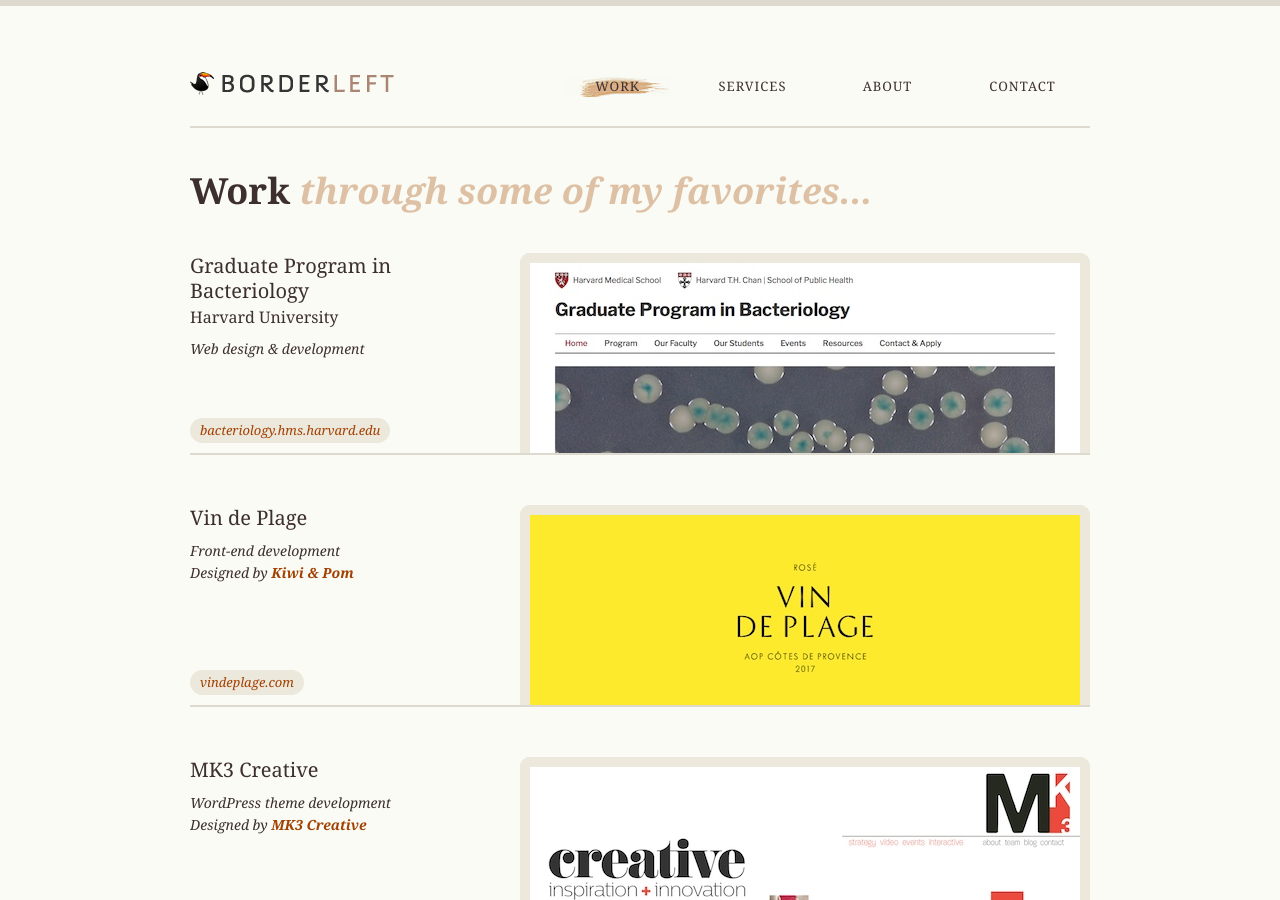
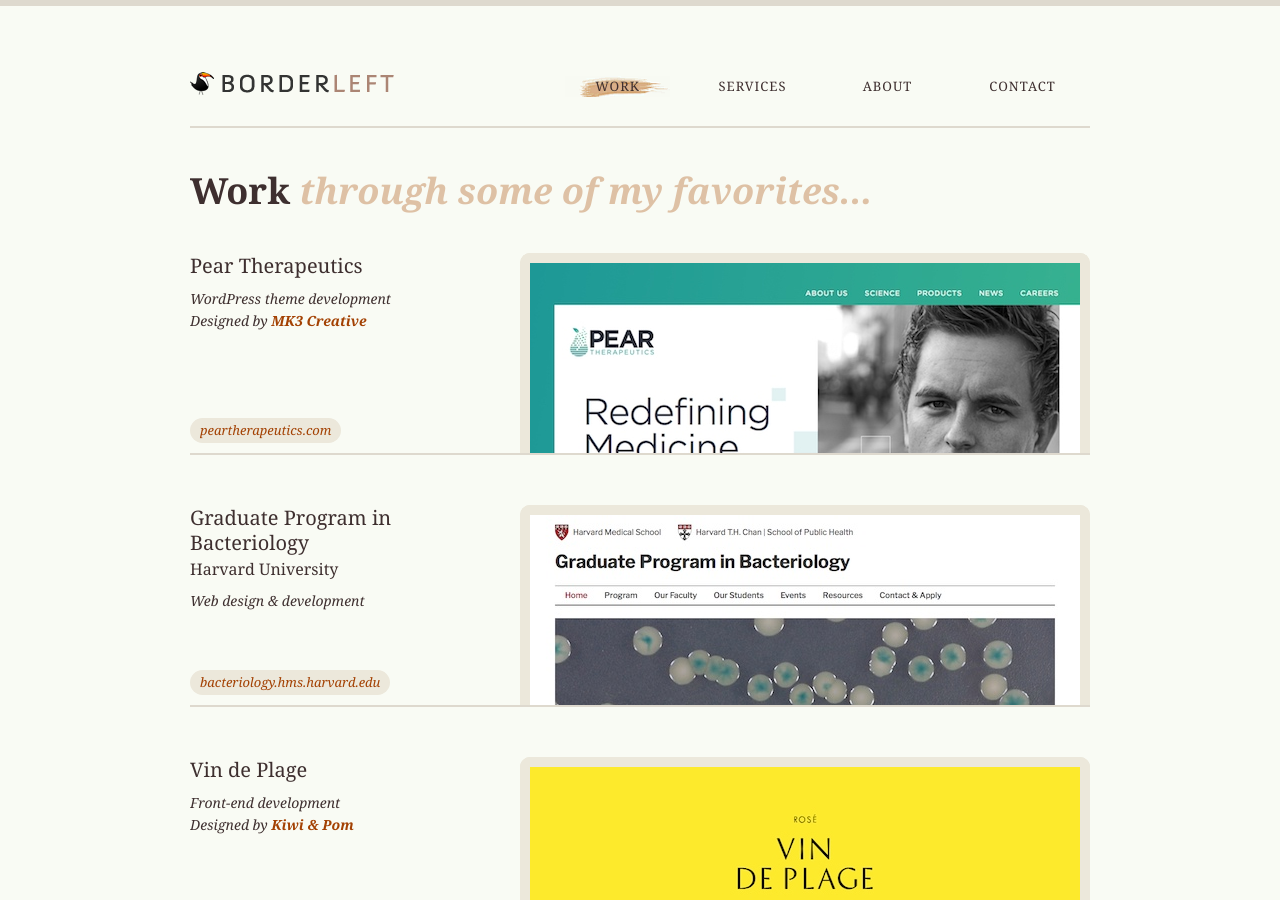
Before and after one commit to borderleft/borderleft.github.io, a Jekyll site: the page built from work/index.html, in a window 1280 px wide and 900 px high. Built offline with Jekyll 4.4.1, drawn with Linux system fonts in a browser that asks for light colours.

Commit message:
Update work

```diff
--- a/index.html
+++ b/index.html
@@ -17,9 +17,9 @@
     <li>
         <h2>Recent work</h2>
         <p>
+            <a href="http://peartherapeutics.com/">Pear Therapeutics</a>,
             <a href="http://mk3creative.com/">MK3 Creative</a>,
-            <a href="http://wwts.com/">Worldwide TechServices</a>,
-            <a href="http://ocutx.com/">Ocular Therapeutix</a>
+            <a href="http://wwts.com/">Worldwide TechServices</a>
         </p>
     </li>
     <li>
--- a/work/index.html
+++ b/work/index.html
@@ -7,6 +7,16 @@
 <h1>Work <em>through some of my favorites...</em></h1>
 
 <ul class="projects">
+    <li>
+        <div class="image">
+            <a href="http://peartherapeutics.com/"><img src="/assets/img/work/pear-1.jpg" alt=""></a>
+        </div>
+        <div class="info">
+            <h2>Pear Therapeutics</h2>
+            <p class="meta">WordPress theme development <br> Designed by <a href="http://mk3creative.com/">MK3 Creative</a></p>
+            <p class="link"><a href="http://peartherapeutics.com/"><span>peartherapeutics.com</span></a></p>
+        </div>
+    </li>
     <li>
         <div class="image">
             <a href="http://bacteriology.hms.harvard.edu/"><img src="/assets/img/work/gpib-1.jpg" alt=""></a>
```
Also changed, not shown: assets/img/work/pear-1.jpg (added).
